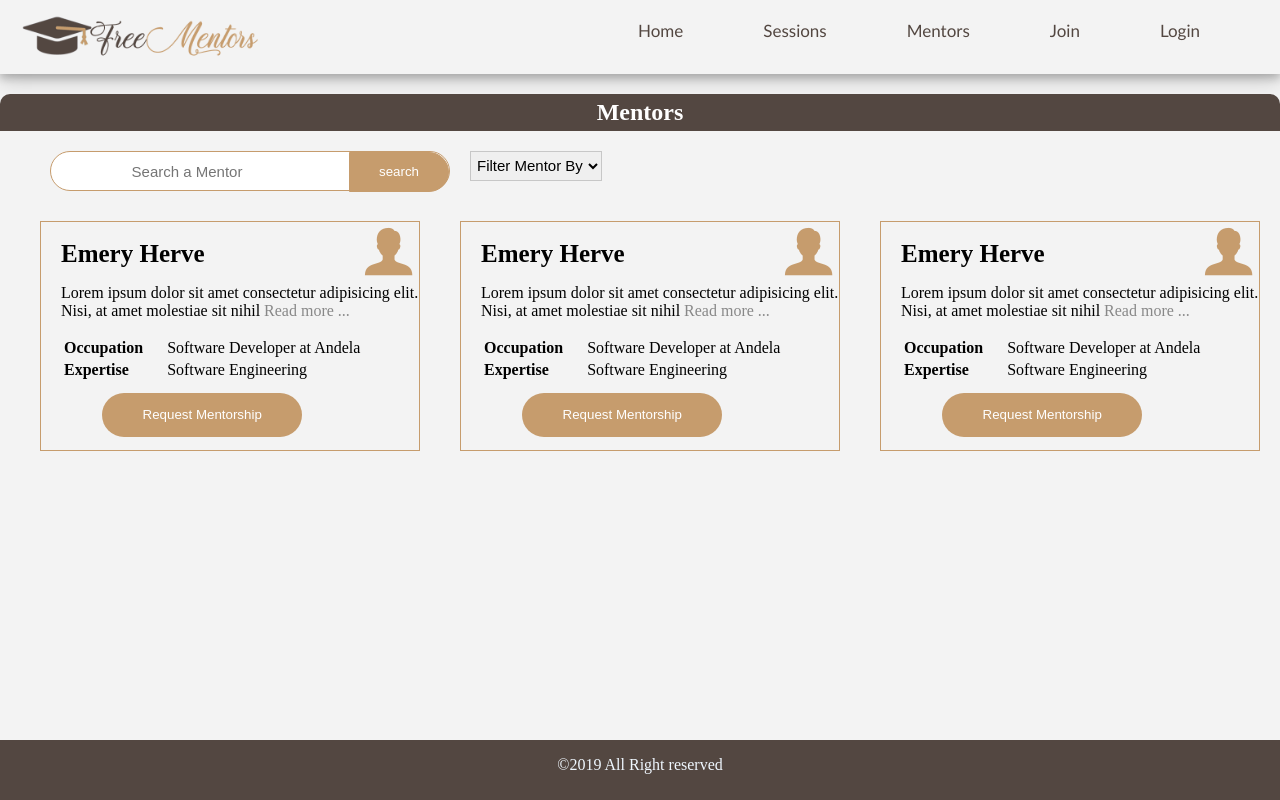
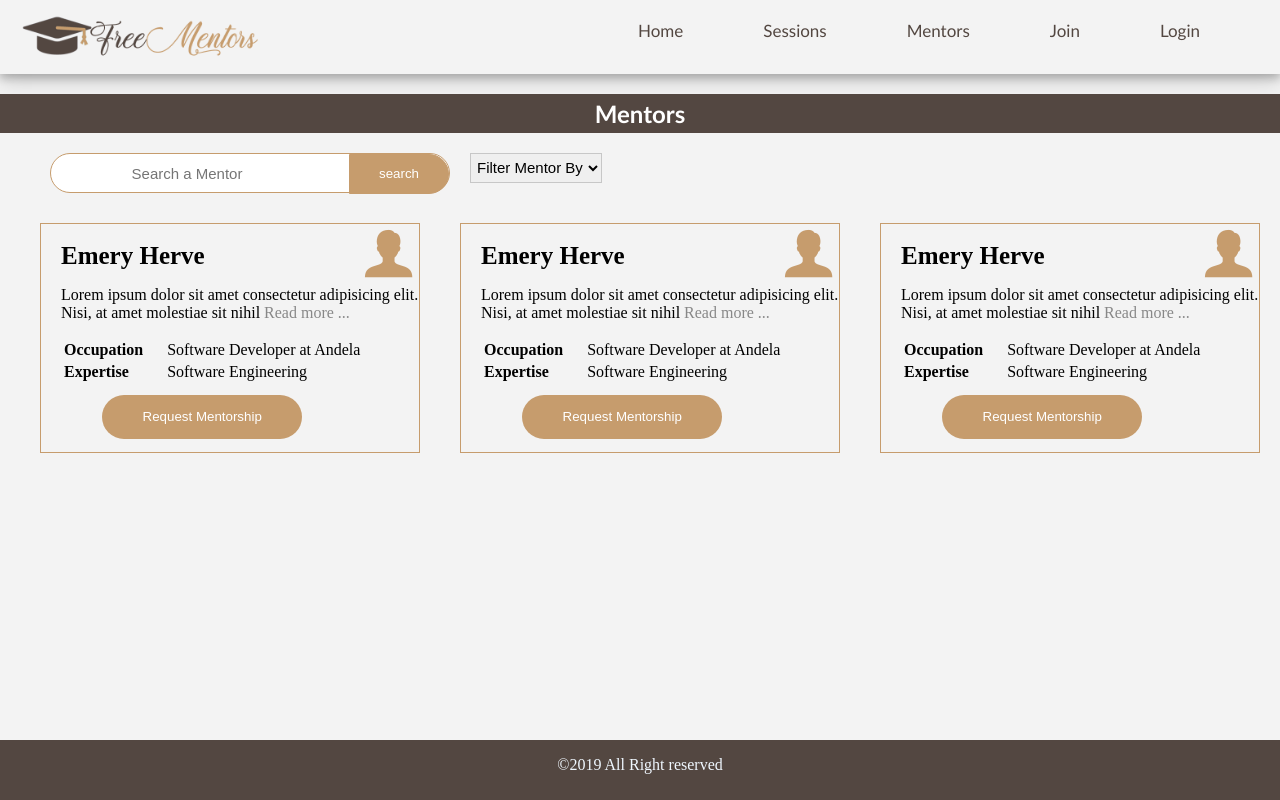
Before and after one commit to Emeryherve/Free-Mentors, a plain HTML site: page UI/pages/view_mentors.html in a window 1280 px wide. Drawn offline with Linux system fonts and the light colour scheme.

Commit message:
ch(feedback): Implement additional challenge 1 feedback - Add padding on view mentors header - Remove border radius on the header

```diff
--- a/UI/css/styles.css
+++ b/UI/css/styles.css
@@ -654,6 +654,7 @@ border-radius: 5px;
   display: inline;
 }
 .most-title{
+  padding: 20px;
   text-align: center;
   font-family: 'Gill Sans', 'Gill Sans MT', Calibri, 'Trebuchet MS', sans-serif;
   color: #534741;
--- a/UI/pages/view_mentors.html
+++ b/UI/pages/view_mentors.html
@@ -63,7 +63,7 @@ young people to provide free mentorship sessions.">
 
 
 <!-- ############################### -->
-<h2 class="modal-header">Mentors</h2>
+<h2 class="mentor-header">Mentors</h2>
 
 <div class="search-filter">
     <div class="search-input-container">
```
